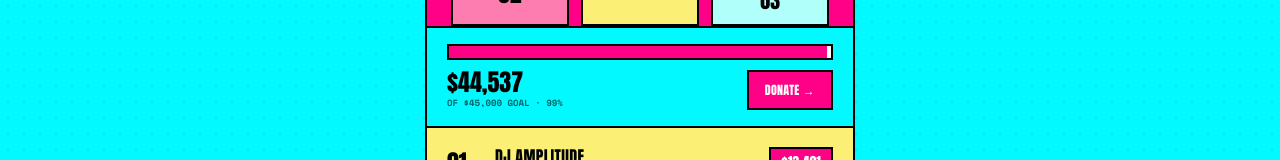
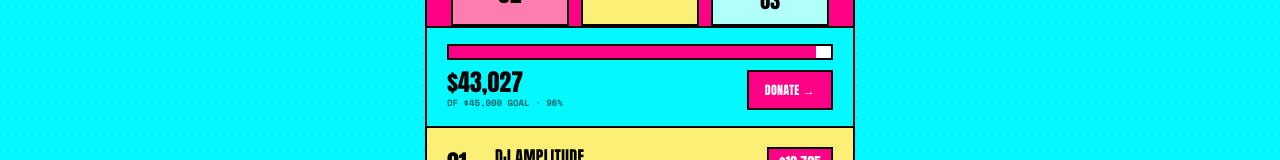
Before and after one commit to ndg24/dj-comp-leaderboard, a Next.js app: page / in a window 1280 px wide. Shown: the part 370-530 px from the top of the page. Built offline with nearby package versions, Linux system fonts and the light colour scheme.

Commit message:
Update leaderboard totals for 2026-09-22 10:40 PM

```diff
--- a/src/data/djs.ts
+++ b/src/data/djs.ts
@@ -30,8 +30,8 @@ export const djs: DJ[] = [
   { id: "henry-wood", djName: "Nockon", fullName: "Henry Wood", school: "Vanderbilt", amountRaised: 850 },
   { id: "jasper-chazen", djName: "Sper", fullName: "Jasper Chazen", school: "Vanderbilt", amountRaised: 8737 },
   { id: "holden-hanenberger", djName: "Berger", fullName: "Holden Hanenberger", school: "Vanderbilt", amountRaised: 2735 },
-  // Dylan has a standing +$1,000 from a donation linked to him that GoFundMe doesn't track, plus +$676 covering the gap between GoFundMe's API ($11,049) and his impact page ($11,725) as of 2026-09-22 - drop the $676 once the scrape catches up.
-  { id: "dylan-steele", djName: "DJ Amplitude", fullName: "Dylan Steele", school: "Syracuse", amountRaised: 13401 },
+  // Dylan has a standing +$1,000 from a donation linked to him that GoFundMe doesn't track.
+  { id: "dylan-steele", djName: "DJ Amplitude", fullName: "Dylan Steele", school: "Syracuse", amountRaised: 12725 },
   { id: "mick-hooley", djName: "HOOLZ", fullName: "Mick Hooley", school: "Vanderbilt", amountRaised: 0 },
   { id: "noah-wenner", djName: "Nyehilism", fullName: "Noah Nye Wenner", school: "Vanderbilt", amountRaised: 100 },
 ];
@@ -41,9 +41,9 @@ export const siteConfig = {
   // Real overall campaign total — updated nightly alongside the DJ amounts.
   // Includes donations not tied to any DJ's own link, so it may run ahead of
   // the sum of amountRaised across djs[].
-  totalRaised: 44537,
+  totalRaised: 43027,
   // Updated automatically every time sync.py writes this file.
-  lastUpdated: "2026-09-22T22:40:05-05:00",
+  lastUpdated: "2026-09-22T22:40:26-05:00",
   donateUrl: "https://www.lightsonthelawn.org/dj-competition",
 };
 
```
